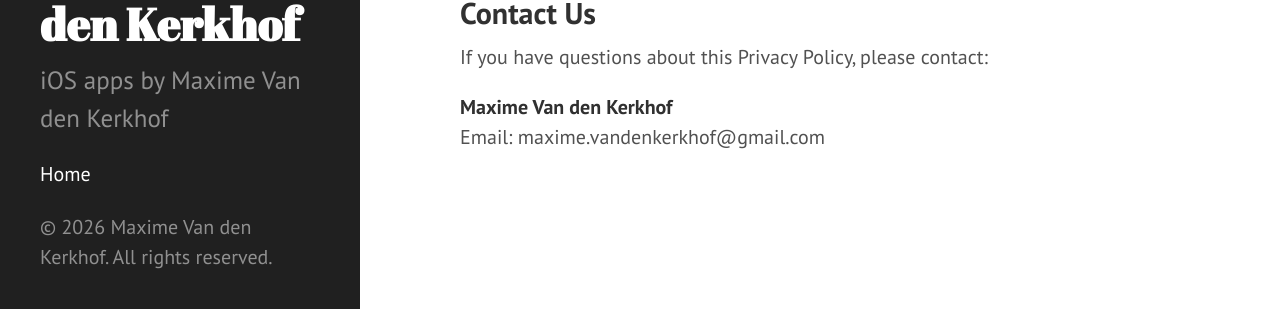
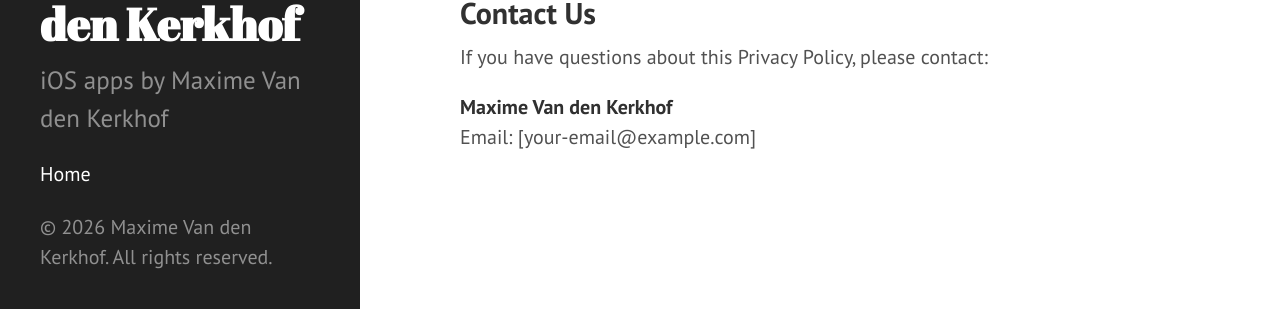
Before and after one commit to maximevdk/maximevdk.github.io, a Jekyll site: the page built from babyraven/privacy-policy.md, in a window 1280 px wide and 900 px high, scrolled down 1972 px. Shown: the part 588-897 px from the top of the window. Built offline with Jekyll 4.4.1, drawn with Linux system fonts in a browser that asks for light colours.

Commit message:
Remove email

```diff
--- a/babyraven/privacy-policy.md
+++ b/babyraven/privacy-policy.md
@@ -78,4 +78,4 @@ We may update this Privacy Policy from time to time. Any changes will be reflect
 If you have questions about this Privacy Policy, please contact:
 
 **Maxime Van den Kerkhof**
-Email: maxime.vandenkerkhof@gmail.com
+Email: [your-email@example.com]
```
Also changed, not shown: babyraven/terms-of-service.md (+1 -1 lines).
